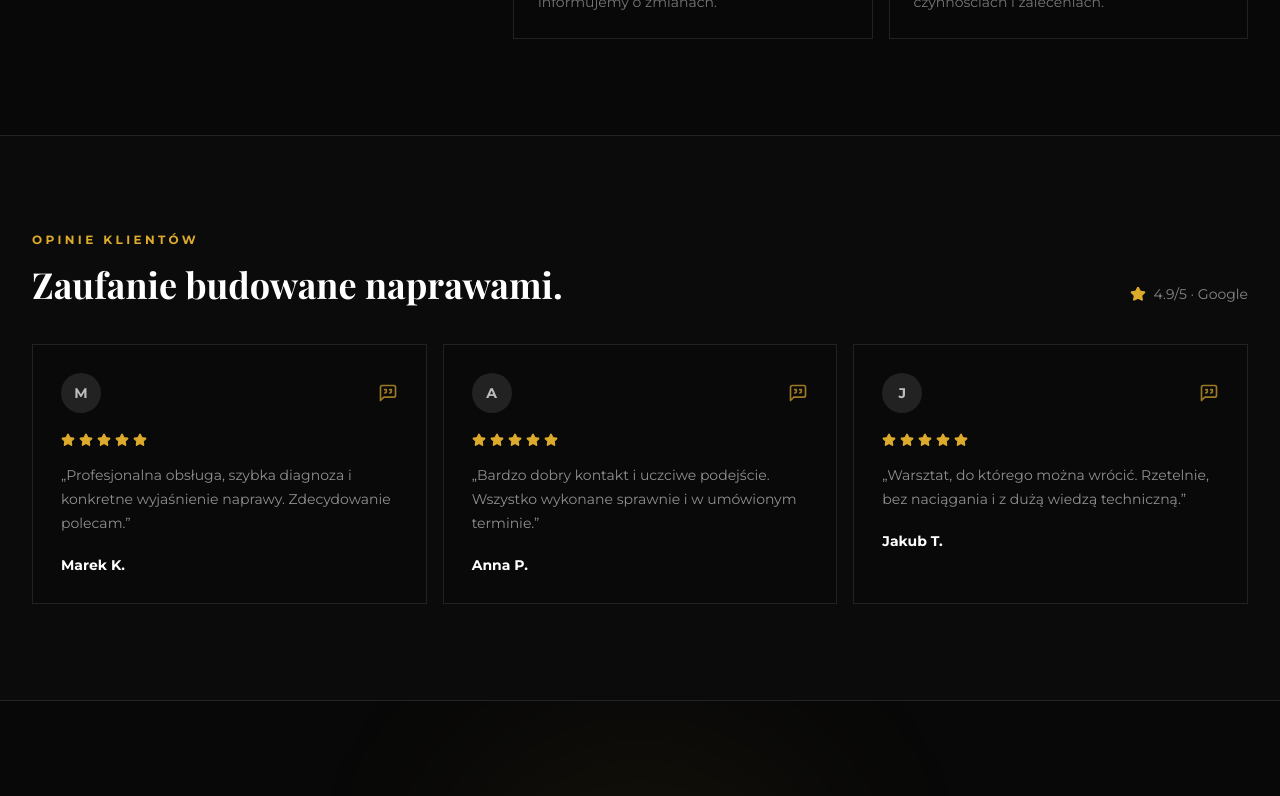
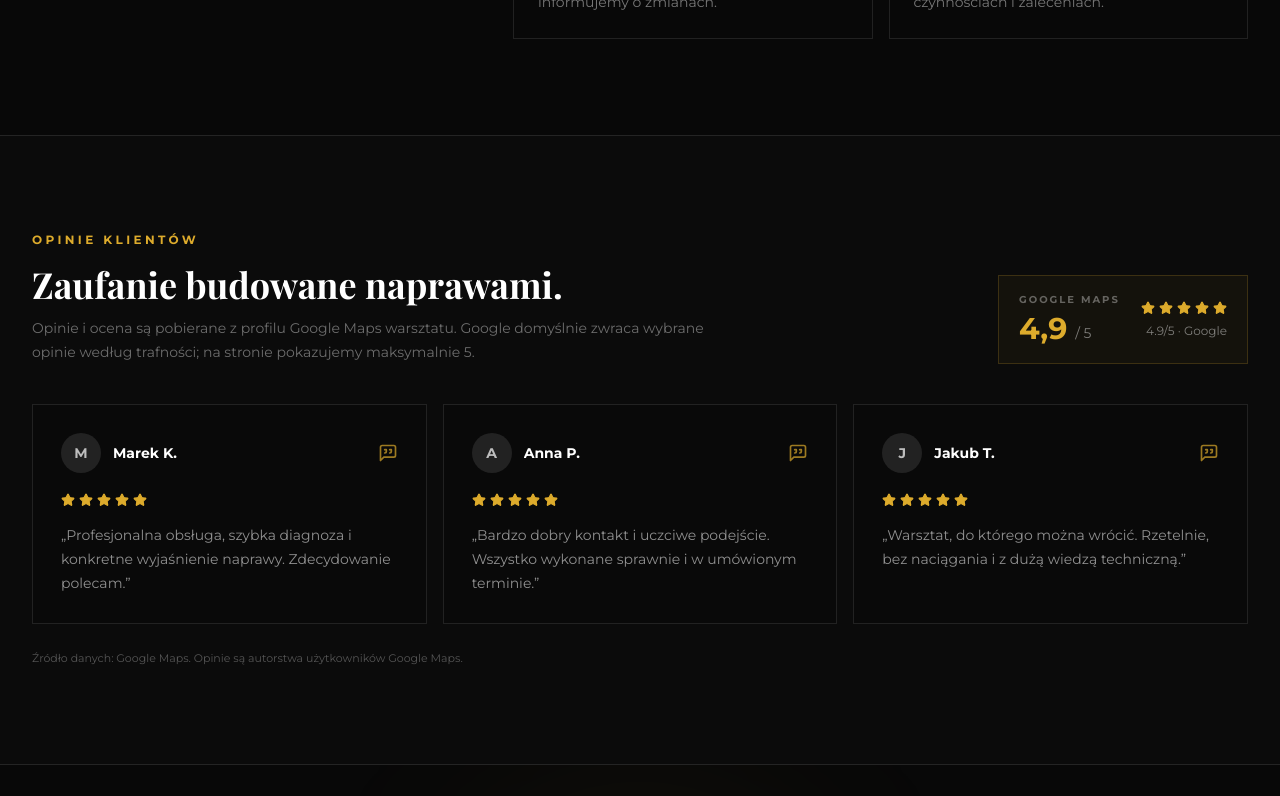
Before and after one commit to Kirens92/autoserwisglabcio, a React (Vite) app: page /nowa-strona in a window 1280 px wide. Shown: the part 3460-4256 px from the top of the page. Built offline with nearby package versions, Linux system fonts and the light colour scheme; no server answers; the HTML template or start-up script is replaced by a standard one.

Commit message:
feat(reviews): show live Google rating and reviews on new homepage

```diff
--- a/src/pages/NewHomepage.tsx
+++ b/src/pages/NewHomepage.tsx
@@ -14,7 +14,6 @@ import {
   SearchCheck,
   ShieldCheck,
   Sparkles,
-  Star,
   ThermometerSnowflake,
   Wrench,
   X,
@@ -22,6 +21,7 @@ import {
   type LucideIcon,
 } from "lucide-react";
 import logo from "@/assets/nowelogobg.png";
+import GoogleReviews from "@/components/GoogleReviews";
 import { defaultSiteContent, type SiteContent } from "@/lib/siteContent";
 
 const iconMap: Record<string, LucideIcon> = {
@@ -314,25 +314,7 @@ export default function NewHomepage() {
         </div>
       </section>
 
-      <section id="opinie" className="border-y border-white/10 bg-[#0b0b0b] py-20 sm:py-24">
-        <div className="mx-auto max-w-7xl px-4 sm:px-6 lg:px-8">
-          <div className="flex flex-col justify-between gap-5 sm:flex-row sm:items-end">
-            <div><div className="text-xs font-bold uppercase tracking-[0.28em] text-primary">{content.reviews.eyebrow}</div><h2 className="mt-4 text-3xl font-bold sm:text-4xl">{content.reviews.title}</h2></div>
-            <div className="flex items-center gap-2 text-sm text-white/50"><Star className="h-4 w-4 fill-primary text-primary" />{content.reviews.ratingLabel}</div>
-          </div>
-
-          <div className="mt-10 grid gap-4 lg:grid-cols-3">
-            {content.reviews.items.map((review, index) => (
-              <article key={`${review.name}-${index}`} className="border border-white/10 bg-[#090909] p-6 sm:p-7">
-                <div className="mb-5 flex items-center justify-between"><div className="flex h-10 w-10 items-center justify-center rounded-full bg-white/10 text-sm font-bold text-white/70">{review.name.slice(0, 1)}</div><MessageSquareQuote className="h-5 w-5 text-primary/70" /></div>
-                <div className="flex gap-1">{Array.from({ length: 5 }).map((_, star) => <Star key={star} className="h-3.5 w-3.5 fill-primary text-primary" />)}</div>
-                <p className="mt-4 text-sm leading-6 text-white/55">„{review.text}”</p>
-                <div className="mt-5 text-sm font-bold">{review.name}</div>
-              </article>
-            ))}
-          </div>
-        </div>
-      </section>
+      <GoogleReviews fallback={content.reviews} />
 
       <section id="rezerwacja" className="relative overflow-hidden bg-[#080808] py-20 sm:py-24">
         <div className="absolute left-1/2 top-1/2 h-72 w-72 -translate-x-1/2 -translate-y-1/2 rounded-full bg-primary/10 blur-[110px]" />
```
